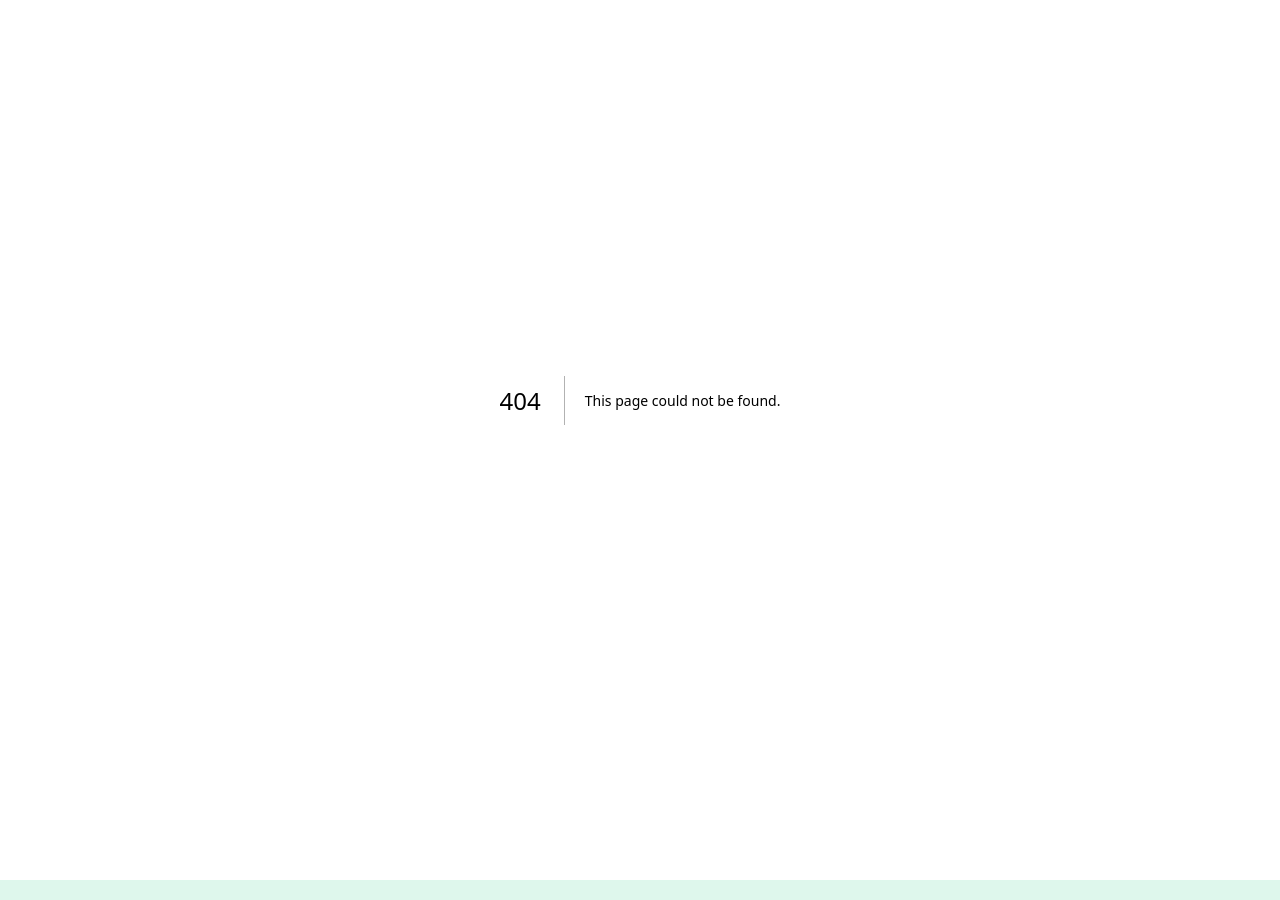
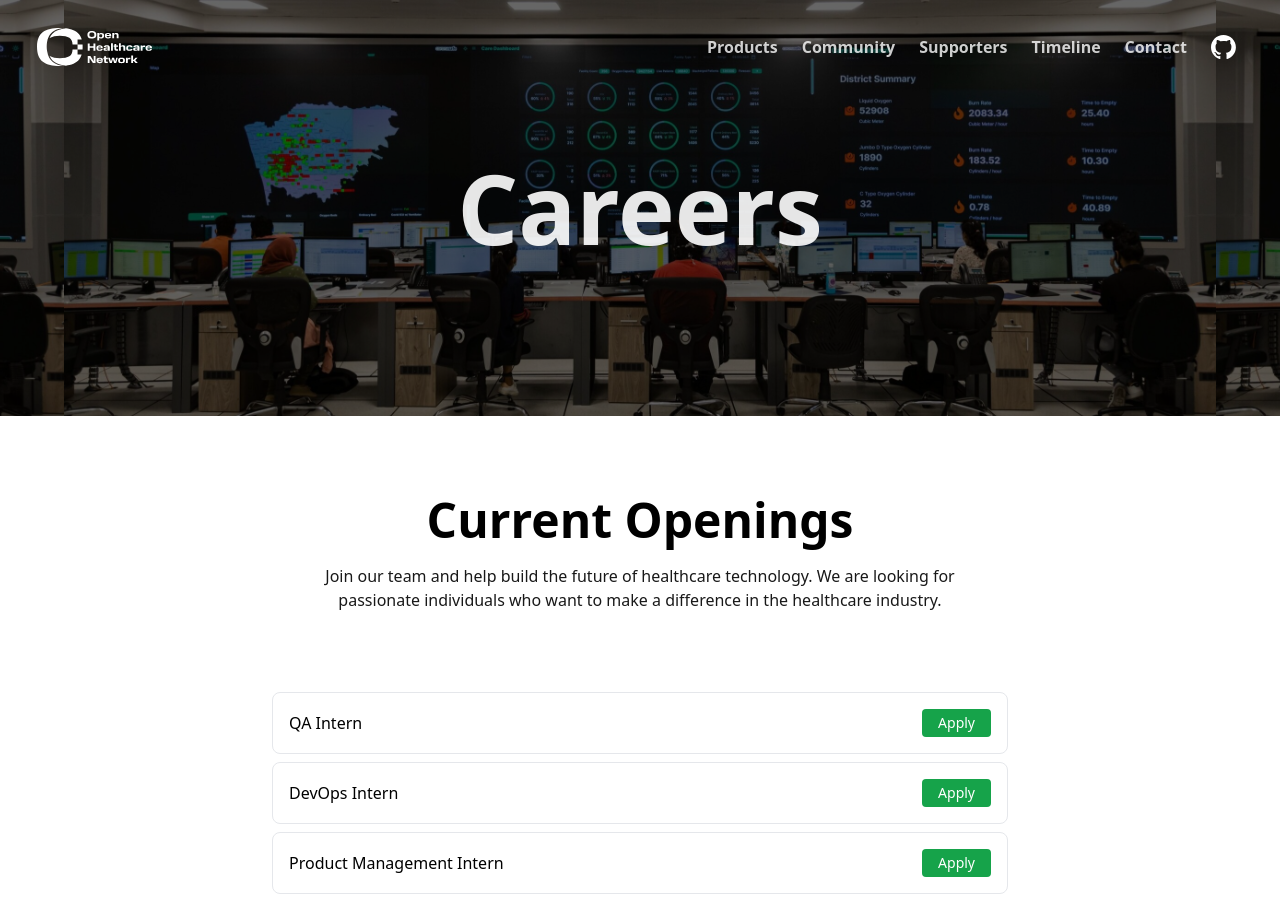
Before and after one commit to ohcnetwork/landing, a Next.js app: page /careers in a window 1280 px wide. Before the commit this address had no page. Shown: the top 900 px of the page. Built offline with nearby package versions, Linux system fonts and the light colour scheme.

Commit message:
Added new careers page and current opening  (#52)

```diff
--- /dev/null
+++ b/app/careers/layout.tsx
@@ -0,0 +1,7 @@
+export const metadata = {
+  title: "Careers - Open Healthcare Network",
+};
+
+export default function Layout({ children }: { children: React.ReactNode }) {
+  return children;
+}
--- /dev/null
+++ b/app/careers/page.tsx
@@ -0,0 +1,163 @@
+"use client";
+import { Heading, Text } from "@/components/Text";
+import Link from "next/link";
+import { useState } from "react";
+
+const internships = [
+  {
+    title: "QA Intern",
+    description:
+      "We are looking for proactive and resourceful individuals with a passion for healthcare and technology to join our QA team.",
+    requirements: [
+      "Proactive and resourceful individuals with a passion for healthcare and technology",
+      "A passion for software quality and testing",
+      "Strong attention to detail and analytical skills",
+      "The ability to learn and adapt to new tools, technologies, and workflows",
+      "Excellent communication and teamwork skills",
+      "A proactive mindset with the ability to take ownership of tasks and meet deadlines",
+      "Enthusiasm for working in a collaborative and dynamic environment",
+      "Prior experience in quality assurance or software testing is a plus but not mandatory",
+    ],
+    applyUrl:
+      "https://ohcnetwork.notion.site/Quality-Assurance-Intern-Job-Description-f675d2d800c840599be27c3712229b22",
+  },
+  {
+    title: "DevOps Intern",
+    description:
+      "Support our infrastructure and deployment processes using modern DevOps practices and cloud technologies.",
+    requirements: [
+      "Linux systems proficiency and basic shell scripting",
+      "Familiarity with Git and version control systems",
+      "Understanding of networking basics (DNS, HTTP, load balancing)",
+      "Hands-on experience with cloud platforms (AWS, DigitalOcean, GCP)",
+      "Familiarity with containerization (Docker) and orchestration tools (Kubernetes/ECS)",
+      "Exposure to Infrastructure as Code (IaC) tools (Terraform, Ansible, CloudFormation)",
+      "Experience with CI/CD tools (GitHub Actions, Jenkins, GitLab CI)",
+      "Proactive and solution-oriented mindset",
+      "Strong communication and documentation skills",
+      "Passion for collaborative development and open-source initiatives",
+      "Strong attention to details",
+      "Quick learners with the ability to adapt to new tools and workflows",
+      "Team players with excellent communication and collaboration skills",
+      "Proactive and independent contributors who take ownership of tasks",
+    ],
+    applyUrl:
+      "https://ohcnetwork.notion.site/DevOps-Intern-Job-Description-3269c44838a74dc0a22433d2e1e60981",
+  },
+  {
+    title: "Product Management Intern",
+    description:
+      "Shape product requirements and drive decisions while working closely with development teams and stakeholders.",
+    requirements: [
+      "Proactive and resourceful with a passion for healthcare and technology",
+      "Strong communication skills, especially in written and verbal English",
+      "Ability to conduct research and analyze data effectively",
+      "Familiarity with project management tools like Trello, JIRA, or Notion (preferred)",
+      "Interest in open-source projects and community-driven solutions",
+      "Quick learner eager to take ownership of tasks",
+      "Familiarity with Github will be an added advantage",
+      "Strong attention to detail and organizational skills",
+      "Ability to work collaboratively in a remote team environment",
+    ],
+    applyUrl:
+      "https://ohcnetwork.notion.site/Product-Management-Intern-JD-99dfc807b2854f11b4ee5b69567da796",
+  },
+  {
+    title: "Product Documentation Intern",
+    description:
+      "Create clear and comprehensive documentation for our healthcare products and APIs.",
+    requirements: [
+      "Exceptional written communication skills with a focus on clarity and simplicity",
+      "Strong attention to detail, organizational skills, and a proactive attitude toward problem-solving",
+      "Ability to work collaboratively in a remote team environment and adapt to feedback",
+      "Comfortable using documentation tools like Markdown, Google Docs, Notion etc.",
+    ],
+    applyUrl:
+      "https://ohcnetwork.notion.site/Product-Documentation-Intern-JD-e3824efd379048adad7ebdf375677472",
+  },
+  {
+    title: "Junior Full Stack Development Intern",
+    description:
+      "Develop healthcare solutions using modern web technologies while learning from experienced developers.",
+    requirements: [
+      "Basic knowledge of Python and Django for backend development",
+      "Familiarity with React and TypeScript for frontend work",
+      "Eagerness to learn and contribute to open-source projects",
+      "A passion for healthcare and technology",
+    ],
+    applyUrl:
+      "https://ohcnetwork.notion.site/Junior-Full-Stack-Developer-Intern-Job-Description-d3db6919fe4e45ac955b26bf0d92d8b4",
+  },
+];
+
+export default function Page() {
+  const [selectedPosition, setSelectedPosition] = useState<number | null>(null);
+
+  return (
+    <div>
+      <div
+        className="flex items-center justify-center px-10 py-20 md:px-20 md:py-40"
+        style={{
+          background:
+            "linear-gradient(rgba(0,0,0,0.6), rgba(0,0,0,0.6)), url('/war_room.jpg')",
+          backgroundPosition: "center",
+          backgroundSize: "90%",
+        }}
+      >
+        <Heading size={3} className="text-white/90">
+          Careers
+        </Heading>
+      </div>
+
+      <div className="text-center my-10 md:my-20">
+        <Heading size={2} className="font-black">
+          Current Openings
+        </Heading>
+        <Text className="max-w-[700px] mt-5 mx-auto px-4">
+          Join our team and help build the future of healthcare technology. We
+          are looking for passionate individuals who want to make a difference
+          in the healthcare industry.
+        </Text>
+      </div>
+
+      <div className="max-w-3xl mx-auto px-4 pb-12">
+        <div className="space-y-2">
+          {internships.map((position, i) => (
+            <div key={i} className="border rounded-lg">
+              <button
+                onClick={() =>
+                  setSelectedPosition(selectedPosition === i ? null : i)
+                }
+                className="w-full p-4 flex justify-between items-center hover:bg-gray-50"
+              >
+                <span className="font-medium">{position.title}</span>
+                <Link
+                  href={position.applyUrl}
+                  className="px-4 py-1 text-sm bg-green-600 text-white rounded hover:bg-green-700"
+                  onClick={(e) => e.stopPropagation()}
+                  target="_blank"
+                >
+                  Apply
+                </Link>
+              </button>
+
+              {selectedPosition === i && (
+                <div className="p-4 pt-0">
+                  <Text className="text-gray-600 mb-4">
+                    {position.description}
+                  </Text>
+                  <Text className="font-medium mb-2">Requirements:</Text>
+                  <ul className="list-disc pl-5 text-gray-600 text-sm space-y-1">
+                    {position.requirements.map((req, index) => (
+                      <li key={index}>{req}</li>
+                    ))}
+                  </ul>
+                </div>
+              )}
+            </div>
+          ))}
+        </div>
+      </div>
+    </div>
+  );
+}
--- a/components/Footer.tsx
+++ b/components/Footer.tsx
@@ -1,30 +1,35 @@
 "use client";
 
-import Image from 'next/image';
-import Link from 'next/link';
-import { usePathname, useRouter } from 'next/navigation';
+import Image from "next/image";
+import Link from "next/link";
+import { usePathname, useRouter } from "next/navigation";
 
 export default function Footer() {
   const router = useRouter();
   const path = usePathname();
 
   const navigation = [
-    { name: 'Home', href: '/' },
+    { name: "Home", href: "/" },
     // { name: 'Projects', href: '/projects' },
-    { name: 'Supporters', href: '/supporters' },
-    { name: 'Contact', href: '/#contact' },
+    { name: "Supporters", href: "/supporters" },
+    { name: "Contact", href: "/#contact" },
+    { name: "Careers", href: "/careers" },
   ];
 
   const handleNavigation = (href: string) => {
-    if (href.includes('#')) {
-      const [page, section] = href.split('#');
+    if (href.includes("#")) {
+      const [page, section] = href.split("#");
 
       if (path === page) {
-        document.getElementById(section)?.scrollIntoView({ behavior: 'smooth' });
+        document
+          .getElementById(section)
+          ?.scrollIntoView({ behavior: "smooth" });
       } else {
         router.push(page);
         setTimeout(() => {
-          document.getElementById(section)?.scrollIntoView({ behavior: 'smooth' });
+          document
+            .getElementById(section)
+            ?.scrollIntoView({ behavior: "smooth" });
         }, 100); // Adding a small delay to ensure the page has navigated
       }
     } else {
@@ -34,19 +39,19 @@ export default function Footer() {
 
   const socialLinks = [
     {
-      name: 'YouTube',
-      href: 'https://www.youtube.com/@ohc.network',
-      icon: 'logos/yt-logo.svg',
+      name: "YouTube",
+      href: "https://www.youtube.com/@ohc.network",
+      icon: "logos/yt-logo.svg",
     },
     {
-      name: 'GitHub',
-      href: 'https://github.com/ohcnetwork',
-      icon: 'logos/github-logo.svg',
+      name: "GitHub",
+      href: "https://github.com/ohcnetwork",
+      icon: "logos/github-logo.svg",
     },
     {
-      name: 'Slack',
-      href: 'https://slack.ohc.network/',
-      icon: 'logos/slack-logo.svg',
+      name: "Slack",
+      href: "https://slack.ohc.network/",
+      icon: "logos/slack-logo.svg",
     },
   ];
 
@@ -68,7 +73,8 @@ export default function Footer() {
               </span>
             </div>
             <p className="mt-4 text-primary-900 text-sm">
-              OHC Network is an open-source platform using AI to revolutionize healthcare.
+              OHC Network is an open-source platform using AI to revolutionize
+              healthcare.
             </p>
           </div>
 
@@ -80,7 +86,7 @@ export default function Footer() {
                   href={item.href}
                   className="text-primary-900 hover:text-primary-600 transition-colors text-sm"
                   onClick={(e) => {
-                    if (item.href.includes('#')) {
+                    if (item.href.includes("#")) {
                       e.preventDefault();
                       handleNavigation(item.href);
                     }
@@ -116,7 +122,8 @@ export default function Footer() {
 
         <div className="mt-12 pt-8 border-t border-primary-200">
           <p className="text-center text-xs text-primary-900">
-            © {new Date().getFullYear()} Open Healthcare Network. All rights reserved.
+            © {new Date().getFullYear()} Open Healthcare Network. All rights
+            reserved.
           </p>
         </div>
       </div>
```
